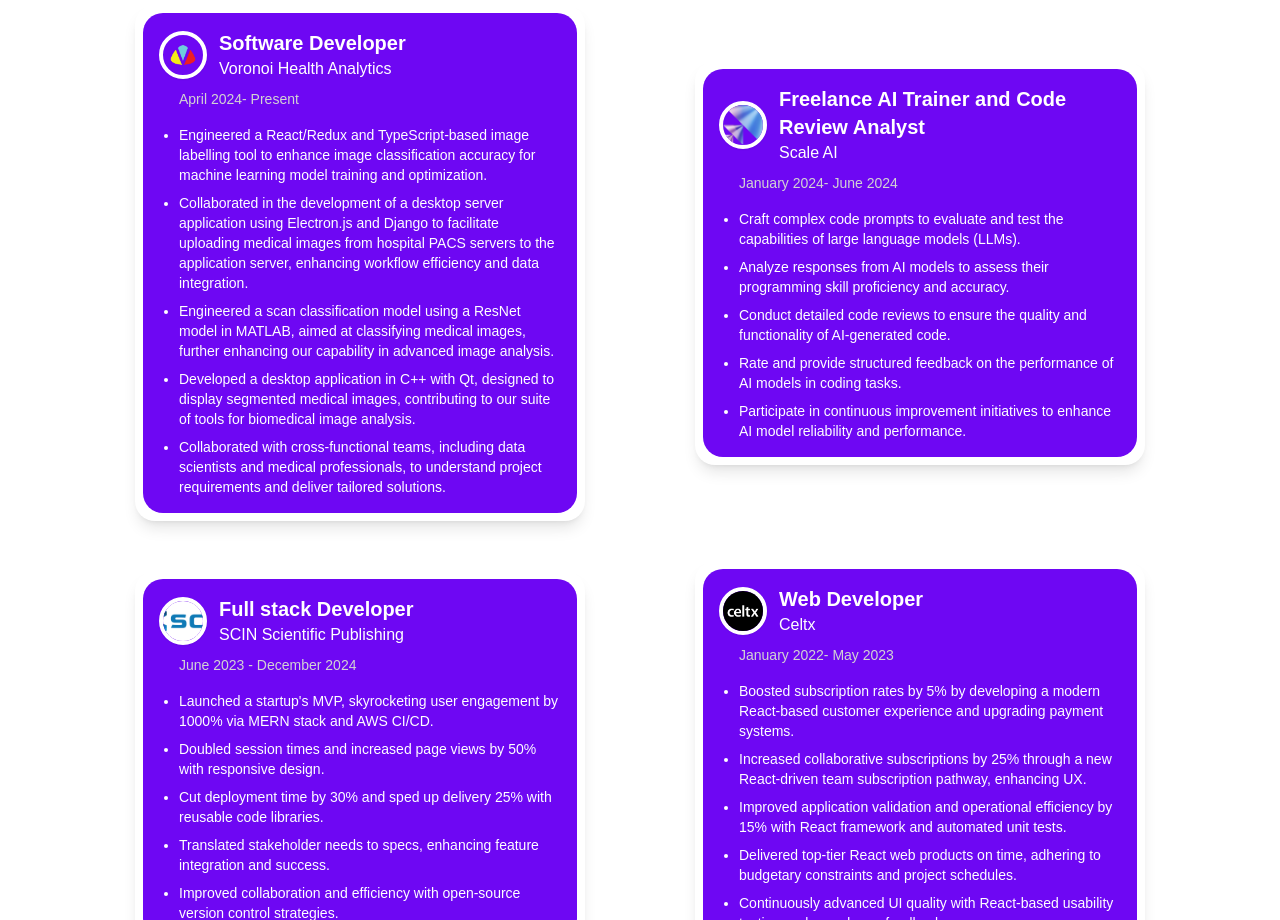
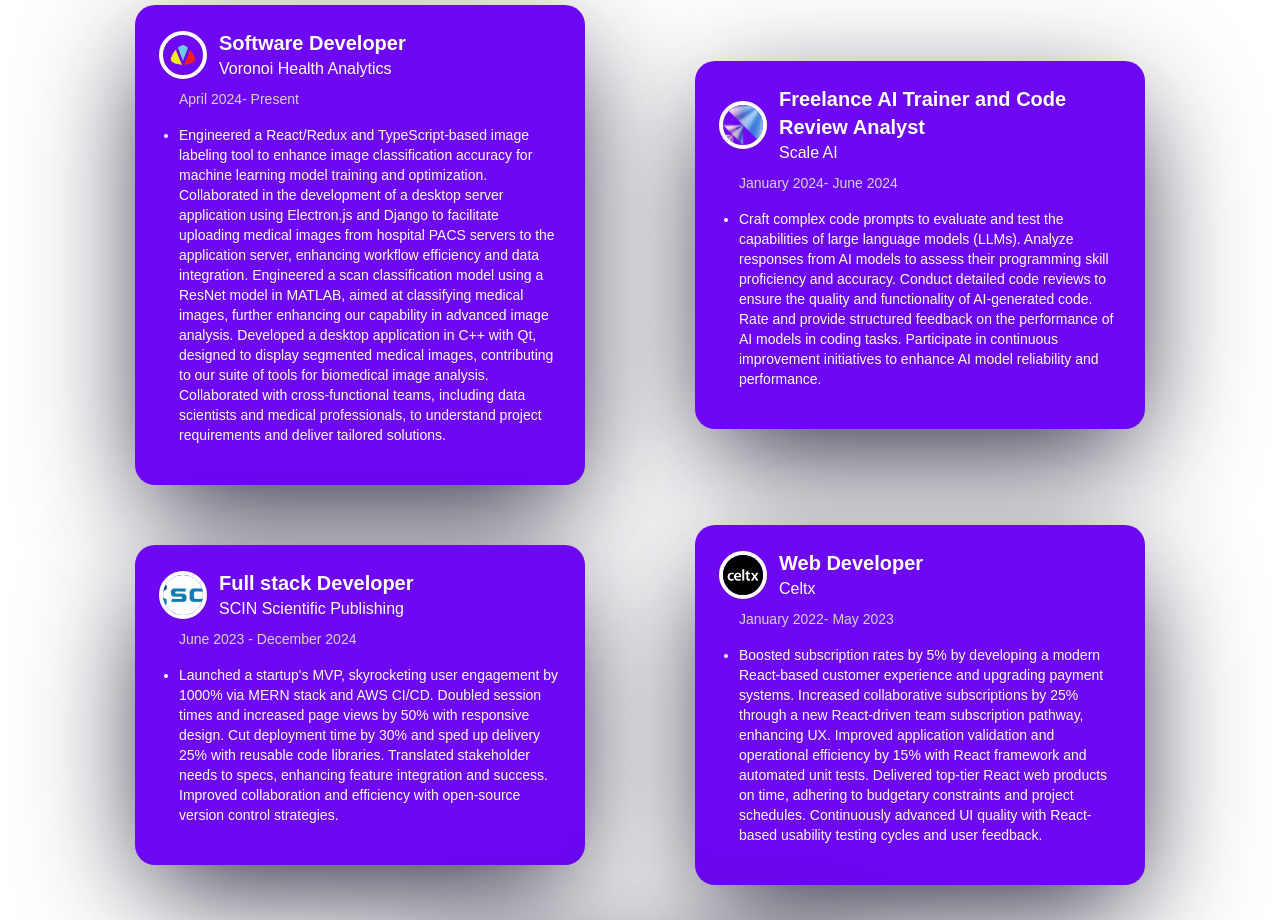
Before and after one commit to masoudz88/my_portfolio, a React (Create React App) app: page / in a window 1280 px wide. Shown: the part 1880-2800 px from the top of the page. Built offline with nearby package versions, Linux system fonts and the light colour scheme.

Commit message:
edit project and experience section

```diff
--- a/public/index.html
+++ b/public/index.html
@@ -2,7 +2,7 @@
 <html lang="en">
   <head>
     <meta charset="utf-8" />
-    <link rel="icon" href="%PUBLIC_URL%/myLogo.jpeg" />
+    <link rel="icon" href="%PUBLIC_URL%/logo.png" />
     <meta name="viewport" content="width=device-width, initial-scale=1" />
     <meta name="theme-color" content="#000000" />
     <meta
--- a/src/assets/index.js
+++ b/src/assets/index.js
@@ -1,4 +1,4 @@
-import logo from "./logo.jpeg"
+import logo from "./logo.png"
 import herobg from "./herobg.png"
 import web from "./web.png"
 import mobile from "./mobile.png"
--- a/src/components/Contact.jsx
+++ b/src/components/Contact.jsx
@@ -5,7 +5,7 @@
 
 const ContactInfo = ({ label, value, link }) => {
   return (
-    <div className="bg-secondary p-5 sm:mx-5 mx-2 rounded-2xl sm:w-[360px] w-full sm:my-4 my-2">
+    <div className="bg-secondary p-5 sm:mx-5 mx-2 rounded-2xl sm:w-[360px] w-full sm:my-4 my-2 shadow-card">
       <motion.div variants={fadeIn("up")}>
         <h3 className="text-white font-bold text-[20px]">{label}</h3>
         <a
--- a/src/components/Experience.jsx
+++ b/src/components/Experience.jsx
@@ -21,7 +21,7 @@
       variants={cardVariants}
       className="xs:w-[450px] w-full mx-auto"
     >
-      <div className='w-full p-2 bg-white rounded-[20px] shadow-lg overflow-hidden'>
+      <div className='w-full p-2 bg-secondary rounded-[20px] shadow-card overflow-hidden'>
         <div className='bg-secondary rounded-[20px] p-4 flex flex-col justify-between h-full'>
           <div className="flex items-center space-x-3">
             <img src={experience.icon} alt={experience.company_name} className="w-12 h-12 rounded-full border-4 border-white shadow-sm object-cover" />
@@ -31,7 +31,7 @@
             </div>
           </div>
           <p className="text-sm text-[#D3D3D3] mt-2 pl-5">{experience.date}</p>
-          <ul className='list-disc space-y-2 pl-5 text-white mt-4'>
+          <ul className='list-disc space-y-2 pl-5 text-white my-4'>
             {experience.points.map((point, idx) => (
               <li key={`experience-point-${idx}`} className='text-sm'>
                 {point}
--- a/src/components/Navbar.jsx
+++ b/src/components/Navbar.jsx
@@ -42,7 +42,7 @@
             window.scrollTo(0, 0);
           }}
         >
-          <img src={logo} alt='logo' className='w-20 h-20 object-contain' />
+          <img src={logo} alt='logo' className='w-[100px] h-[100px] object-contain' />
         </Link>
 
         <ul className='list-none hidden sm:flex flex-row gap-10'>
--- a/src/components/Project.jsx
+++ b/src/components/Project.jsx
@@ -78,6 +78,11 @@
           <ProjectCard key={`project-${index}`} index={index} {...project} />
         ))}
       </div>
+      <div className="flex justify-center items-center mt-10 bg-transparent text-[#FFF] pt-4 rounded-md underline text-[18px] hover:text-[#CCCCCC] transition-all duration-300">
+        <a href="https://github.com/masoudz88?tab=repositories" target="_blank" rel="noopener noreferrer">
+            Explore More
+        </a>
+      </div>
     </div>
   );
 };
--- a/src/constants/index.js
+++ b/src/constants/index.js
@@ -71,13 +71,7 @@
     icon: vha,
     iconBg: "#383E56",
     date: "April 2024- Present",
-    points: [
-      "Engineered a React/Redux and TypeScript-based image labelling tool to enhance image classification accuracy for machine learning model training and optimization.",
-      "Collaborated in the development of a desktop server application using Electron.js and Django to facilitate uploading medical images from hospital PACS servers to the application server, enhancing workflow efficiency and data integration.",
-      "Engineered a scan classification model using a ResNet model in MATLAB, aimed at classifying medical images, further enhancing our capability in advanced image analysis.",
-      "Developed a desktop application in C++ with Qt, designed to display segmented medical images, contributing to our suite of tools for biomedical image analysis.",
-      "Collaborated with cross-functional teams, including data scientists and medical professionals, to understand project requirements and deliver tailored solutions.",
-    ],
+    points: ["Engineered a React/Redux and TypeScript-based image labeling tool to enhance image classification accuracy for machine learning model training and optimization. Collaborated in the development of a desktop server application using Electron.js and Django to facilitate uploading medical images from hospital PACS servers to the application server, enhancing workflow efficiency and data integration. Engineered a scan classification model using a ResNet model in MATLAB, aimed at classifying medical images, further enhancing our capability in advanced image analysis. Developed a desktop application in C++ with Qt, designed to display segmented medical images, contributing to our suite of tools for biomedical image analysis. Collaborated with cross-functional teams, including data scientists and medical professionals, to understand project requirements and deliver tailored solutions."],
   },
   {
     title: "Freelance AI Trainer and Code Review Analyst",
@@ -85,13 +79,7 @@
     icon: scaleai,
     iconBg: "#383E56",
     date: "January 2024- June 2024",
-      points: [
-        "Craft complex code prompts to evaluate and test the capabilities of large language models (LLMs).",
-        "Analyze responses from AI models to assess their programming skill proficiency and accuracy.",
-        "Conduct detailed code reviews to ensure the quality and functionality of AI-generated code.",
-        "Rate and provide structured feedback on the performance of AI models in coding tasks.",
-        "Participate in continuous improvement initiatives to enhance AI model reliability and performance.",
-      ],
+    points: ["Craft complex code prompts to evaluate and test the capabilities of large language models (LLMs). Analyze responses from AI models to assess their programming skill proficiency and accuracy. Conduct detailed code reviews to ensure the quality and functionality of AI-generated code. Rate and provide structured feedback on the performance of AI models in coding tasks. Participate in continuous improvement initiatives to enhance AI model reliability and performance."],
   },
   {
     title: "Full stack Developer",
@@ -99,14 +87,7 @@
     icon: scin,
     iconBg: "#E6DEDD",
     date: "June 2023 - December 2024",
-      points: [
-          "Launched a startup's MVP, skyrocketing user engagement by 1000% via MERN stack and AWS CI/CD.",
-          "Doubled session times and increased page views by 50% with responsive design.",
-          "Cut deployment time by 30% and sped up delivery 25% with reusable code libraries.",
-          "Translated stakeholder needs to specs, enhancing feature integration and success.",
-          "Improved collaboration and efficiency with open-source version control strategies.",
-
-      ],
+    points: ["Launched a startup's MVP, skyrocketing user engagement by 1000% via MERN stack and AWS CI/CD. Doubled session times and increased page views by 50% with responsive design. Cut deployment time by 30% and sped up delivery 25% with reusable code libraries. Translated stakeholder needs to specs, enhancing feature integration and success. Improved collaboration and efficiency with open-source version control strategies."],
   },
   {
     title: "Web Developer",
@@ -114,13 +95,7 @@
     icon: celtx,
     iconBg: "#383E56",
     date: "January 2022- May 2023",
-      points: [
-        "Boosted subscription rates by 5% by developing a modern React-based customer experience and upgrading payment systems.",
-        "Increased collaborative subscriptions by 25% through a new React-driven team subscription pathway, enhancing UX.",
-        "Improved application validation and operational efficiency by 15% with React framework and automated unit tests.",
-        "Delivered top-tier React web products on time, adhering to budgetary constraints and project schedules.",
-        "Continuously advanced UI quality with React-based usability testing cycles and user feedback.",
-      ],
+    points: ["Boosted subscription rates by 5% by developing a modern React-based customer experience and upgrading payment systems. Increased collaborative subscriptions by 25% through a new React-driven team subscription pathway, enhancing UX. Improved application validation and operational efficiency by 15% with React framework and automated unit tests. Delivered top-tier React web products on time, adhering to budgetary constraints and project schedules. Continuously advanced UI quality with React-based usability testing cycles and user feedback."],
   },
   {
     title: "Full Stack Developer - Freelancer",
@@ -128,12 +103,7 @@
     icon: cakeyhand,
     iconBg: "#383E56",
     date: "January 2023- August 2023",
-        points: [
-            "Led CakeyHand's online system and wedding automation module development using MERN stack for enhanced customer service.",
-            "Integral in fusing advanced technologies into CakeyHand, boosting user experience and efficiency.",
-            "Drove reliability and performance upgrades by instituting thorough Jest unit testing protocols.",
-
-        ],
+    points: ["Led CakeyHand's online system and wedding automation module development using MERN stack for enhanced customer service. Integral in fusing advanced technologies into CakeyHand, boosting user experience and efficiency. Drove reliability and performance upgrades by instituting thorough Jest unit testing protocols."],
   },
 ];
 
```
Also changed, not shown: public/manifest.json, src/assets/logo.png (added). Lines whose indentation alone changed are shown as unchanged.
